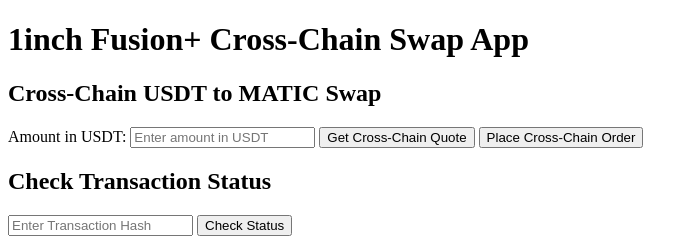
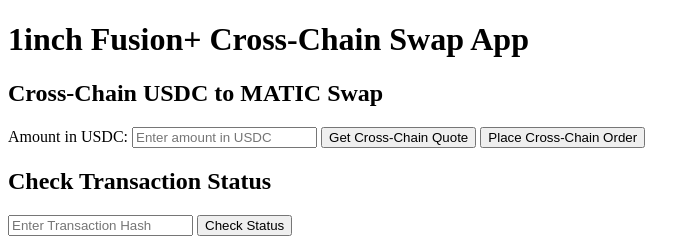
Before and after one commit to EvgenyBrz/1inch-Fusion-Dapp, a website built with Vite: page index.html in a window 1280 px wide. Shown: the top 240 px of the page, 0-700 px from the left. Built offline with nearby package versions, Linux system fonts and the light colour scheme; what @1inch/cross-chain-sdk, web3 would draw is missing.

Commit message:
html fixed

```diff
--- a/index.html
+++ b/index.html
@@ -11,9 +11,9 @@
   <h1>1inch Fusion+ Cross-Chain Swap App</h1>
 
   <section id="quote-section">
-    <h2>Cross-Chain USDT to MATIC Swap</h2>
-    <label for="swap-amount">Amount in USDT:</label>
-    <input type="number" id="swap-amount" placeholder="Enter amount in USDT" min="1" />
+    <h2>Cross-Chain USDC to MATIC Swap</h2>
+    <label for="swap-amount">Amount in USDC:</label>
+    <input type="number" id="swap-amount" placeholder="Enter amount in USDC" min="1" />
     <button onclick="getCrossChainQuote()">Get Cross-Chain Quote</button>
     <button onclick="placeOrder()">Place Cross-Chain Order</button>
     <div id="quote-result"></div>
```
